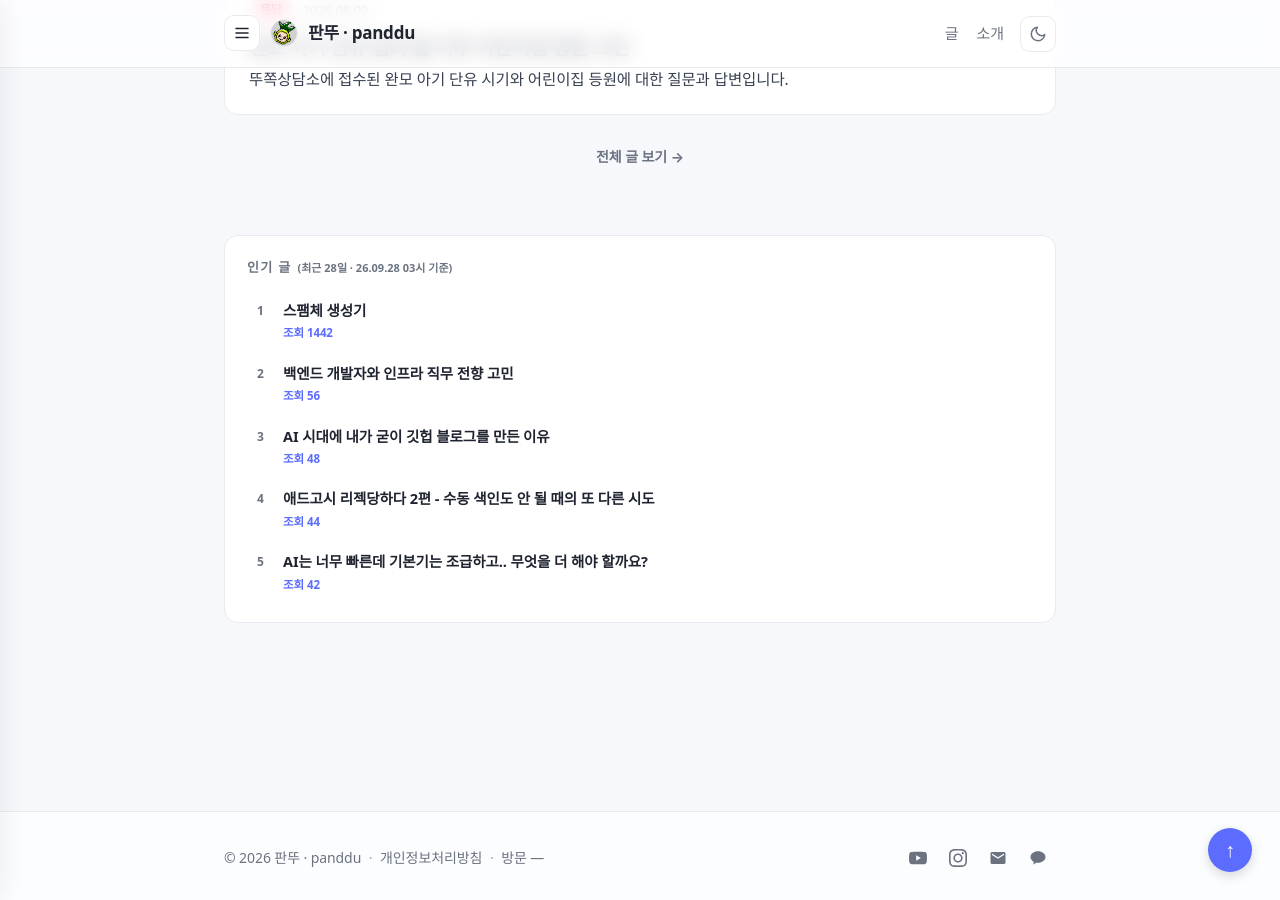
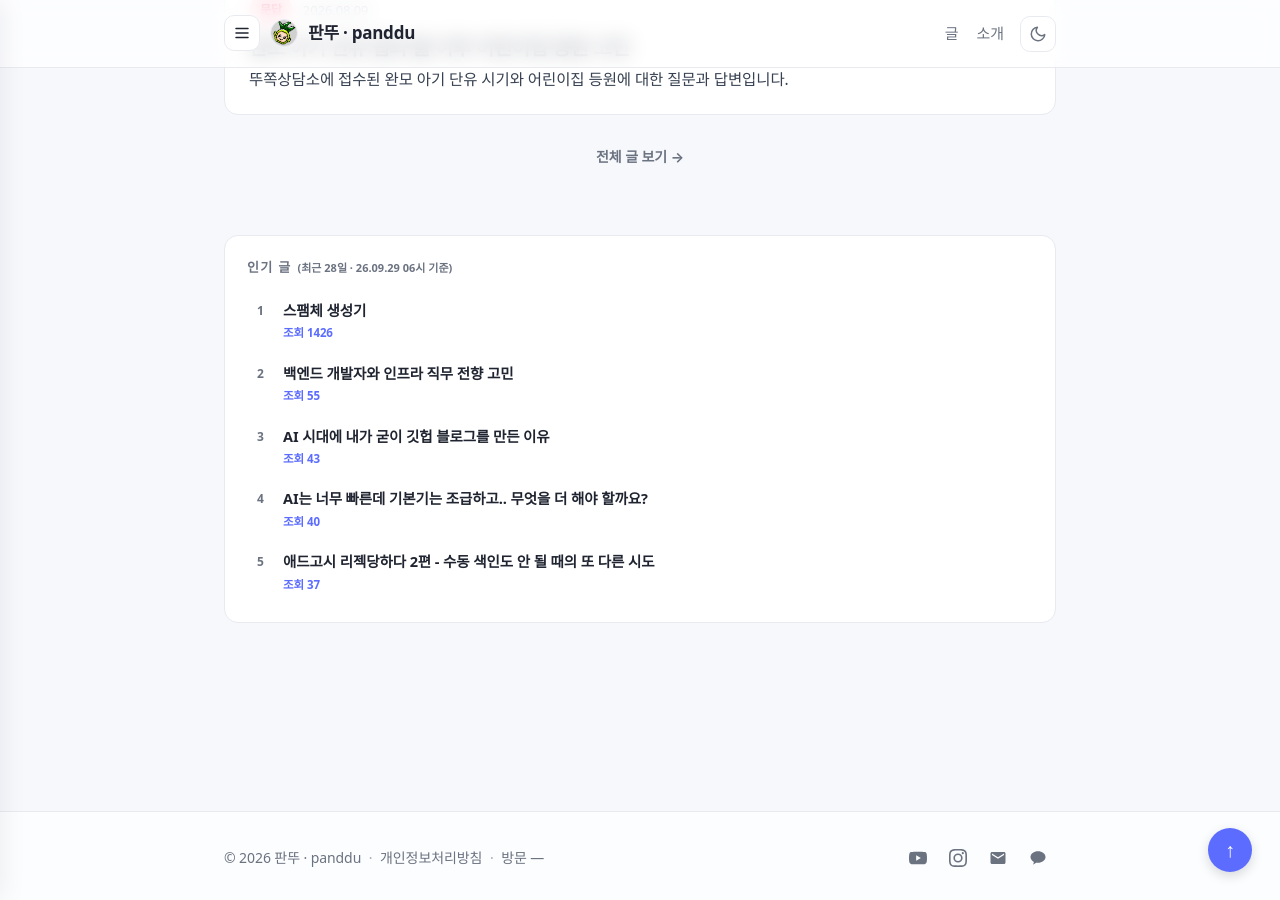
Before and after one commit to panddu/panddu.github.io, a Jekyll site: the page built from index.html, in a window 1280 px wide and 900 px high, scrolled down 1992 px. Built offline with Jekyll 4.4.1, drawn with Linux system fonts in a browser that asks for light colours; some web fonts are replaced.

Commit message:
chore: update popular posts

```diff
--- a/_data/popular_posts.json
+++ b/_data/popular_posts.json
@@ -1,31 +1,31 @@
 {
-  "generated_at": "2026-09-28T03:53:58+09:00",
+  "generated_at": "2026-09-29T06:04:10+09:00",
   "period_days": 28,
   "posts": [
     {
       "title": "스팸체 생성기",
       "url": "/posts/2019/04/spammaker/",
-      "views": 1442
+      "views": 1426
     },
     {
       "title": "백엔드 개발자와 인프라 직무 전향 고민",
       "url": "/posts/2026/08/backend-and-infra-counsel/",
-      "views": 56
+      "views": 55
     },
     {
       "title": "AI 시대에 내가 굳이 깃헙 블로그를 만든 이유",
       "url": "/posts/2026/08/why-i-made-github-blog/",
-      "views": 48
+      "views": 43
+    },
+    {
+      "title": "AI는 너무 빠른데 기본기는 조급하고.. 무엇을 더 해야 할까요?",
+      "url": "/posts/2026/08/ai-and-basic-skills/",
+      "views": 40
     },
     {
       "title": "애드고시 리젝당하다 2편 - 수동 색인도 안 될 때의 또 다른 시도",
       "url": "/posts/2026/08/adsense-rejection-diary-2/",
-      "views": 44
-    },
-    {
-      "title": "AI는 너무 빠른데 기본기는 조급하고.. 무엇을 더 해야 할까요?",
-      "url": "/posts/2026/08/ai-and-basic-skills/",
-      "views": 42
+      "views": 37
     }
   ]
 }
```
